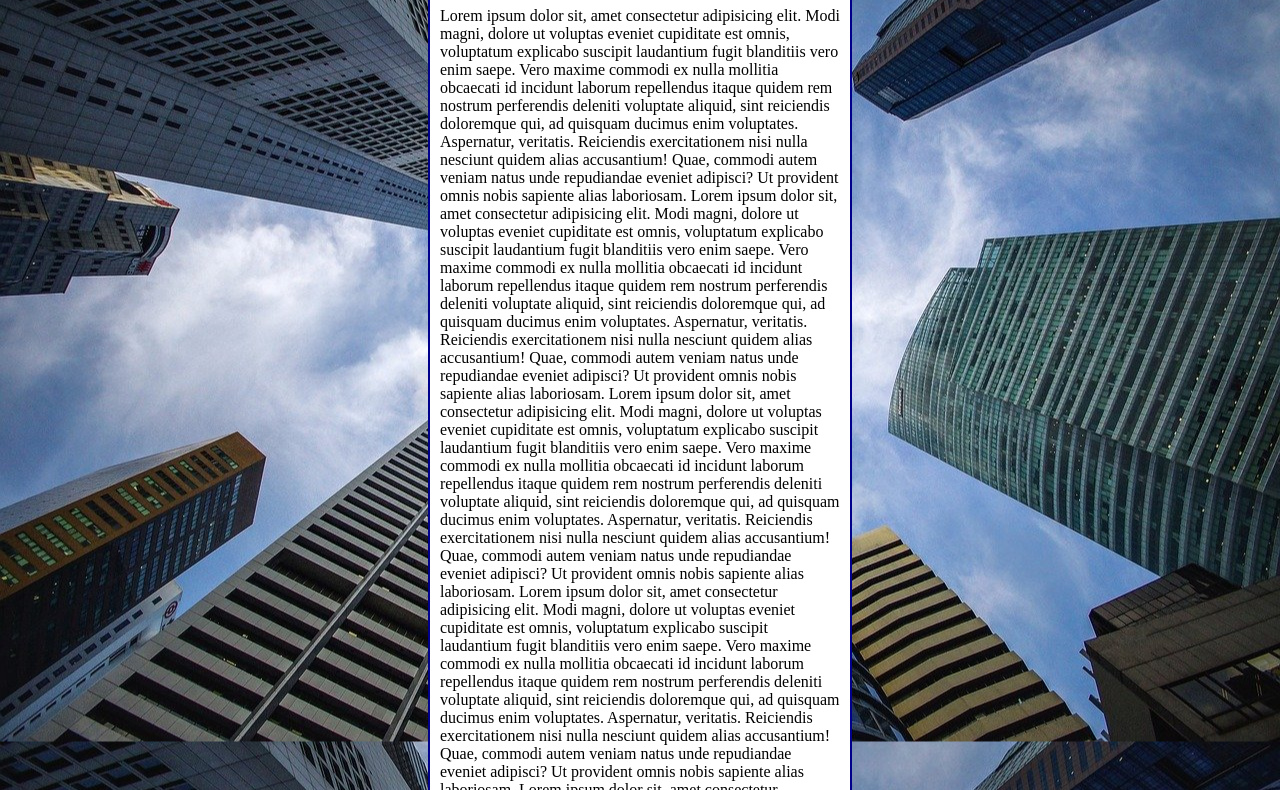
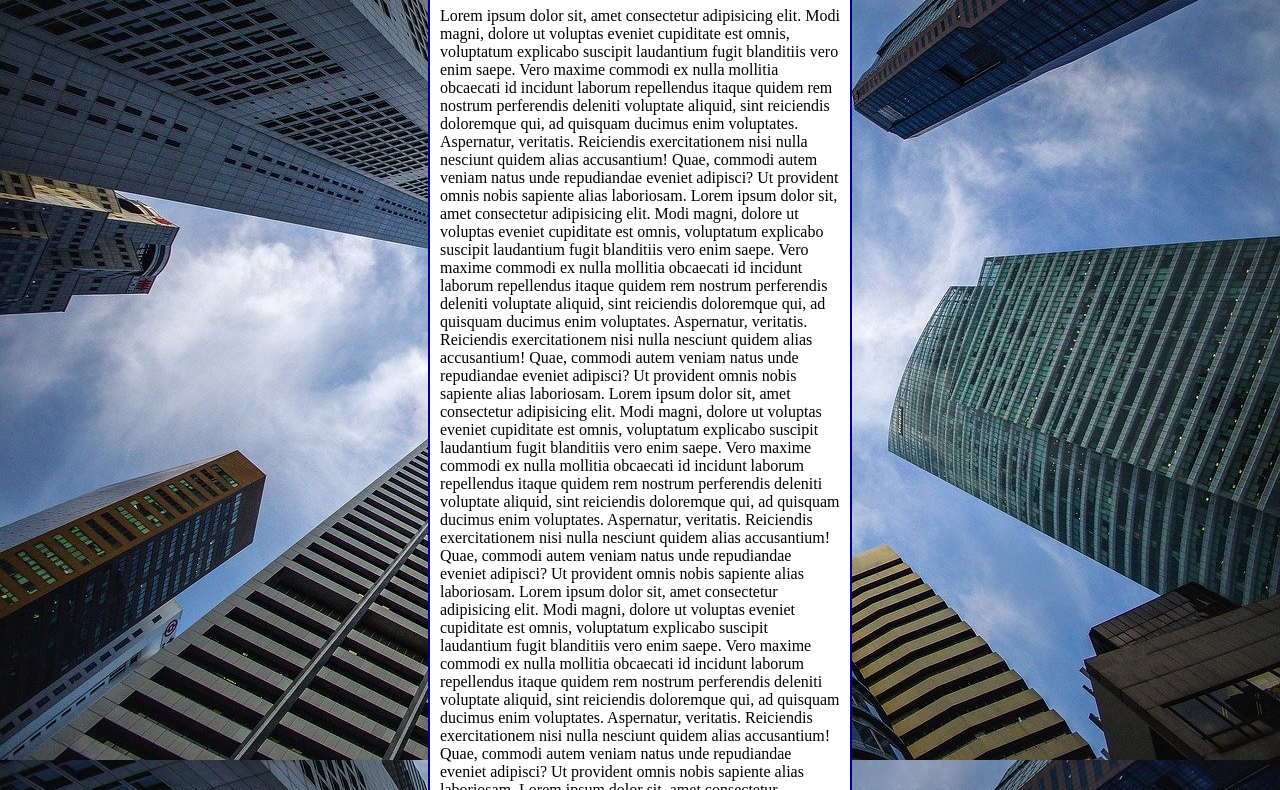
Before and after one commit to vinicciuscarvalho/html-css, a plain HTML site: page exercicios/ex022/fundo006.html in a window 1280 px wide. Shown: the part 93-883 px from the top of the page. Drawn offline with Linux system fonts and the light colour scheme.

Commit message:
Update fundo006.html

```diff
--- a/exercicios/ex022/fundo006.html
+++ b/exercicios/ex022/fundo006.html
@@ -7,10 +7,21 @@
      <style>
         body {
             height: 100vh;
+            /*
             background-color: black;
             background-image: url('imagens/wallpaper002.jpg');
             background-position: center center;
-            background-repeat: repeat-y;
+            background-repeat: no-repeat;
+            background-size: cover;
+            background-attachment: fixed ;
+            */
+
+            /*
+                Shorthand - background
+                    color > image > position > repeat > attachment
+            */
+
+            background: black url('imagens/wallpaper002.jpg') center center no-repeat fixed;
             background-size: cover;
         }
 
@@ -20,7 +31,7 @@
             margin: auto;
             border: 2px solid darkblue;
             border-radius: 10px;
-            width: 400px;
+            max-width: 400px;
         }
 
      </style>
```
